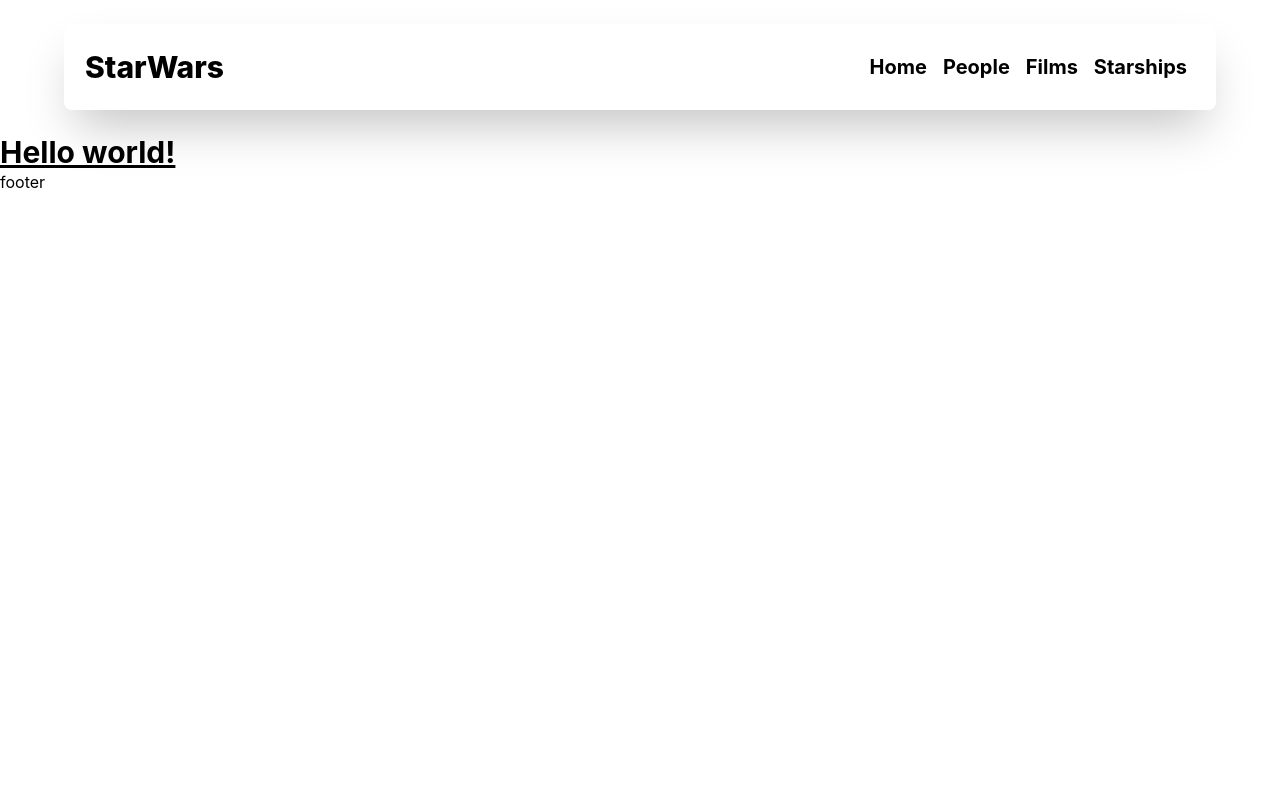
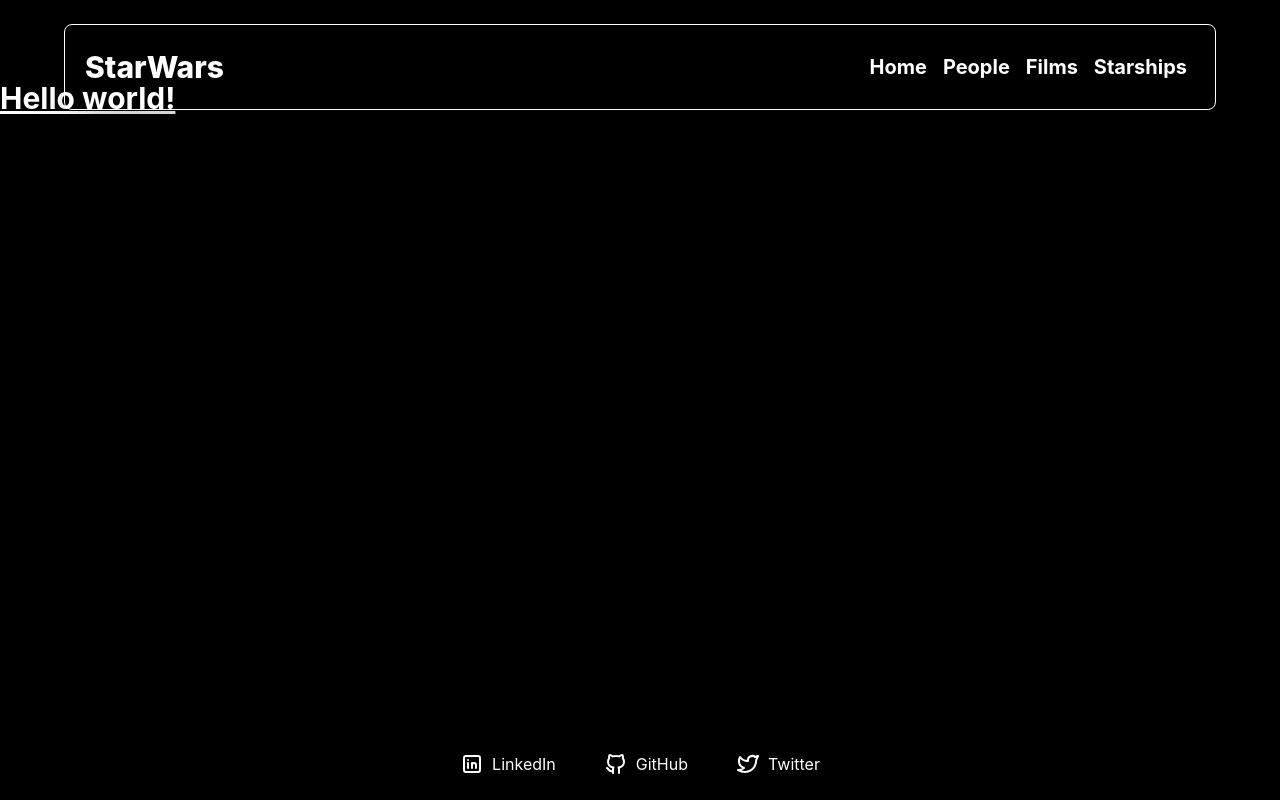
Before and after one commit to jtnovellis/sw-challenge-front, a Next.js app: page / in a window 1280 px wide. Built offline with nearby package versions, Linux system fonts and the light colour scheme.

Commit message:
feat(layout): Add footer and navbar

```diff
--- a/components/Footer.tsx
+++ b/components/Footer.tsx
@@ -1,5 +1,46 @@
 import React from 'react';
+import {
+  IconBrandGithub,
+  IconBrandLinkedin,
+  IconBrandTwitter,
+} from '@tabler/icons';
+
+const links = [
+  {
+    label: 'LinkedIn',
+    link: 'https://www.linkedin.com/in/jairotoronovellis',
+    icon: <IconBrandLinkedin />,
+  },
+  {
+    label: 'GitHub',
+    link: 'https://twitter.com/JairojairtoroN',
+    icon: <IconBrandGithub />,
+  },
+  {
+    label: 'Twitter',
+    link: 'https://github.com/jtnovellis',
+    icon: <IconBrandTwitter />,
+  },
+];
 
 export default function Footer() {
-  return <footer className=''>footer</footer>;
+  return (
+    <footer className='fixed bottom-0 bg-black w-full'>
+      <ul className='flex justify-center items-center px-1'>
+        {links.map((item) => (
+          <li key={item.label} className='flex p-6'>
+            {item.icon}
+            <a
+              href={item.link}
+              target='_blank'
+              rel='noopener noreferrer'
+              className='ml-2'
+            >
+              {item.label}
+            </a>
+          </li>
+        ))}
+      </ul>
+    </footer>
+  );
 }
--- a/components/Layout.tsx
+++ b/components/Layout.tsx
@@ -19,7 +19,7 @@
         <link rel='icon' href='/favicon.ico' />
       </Head>
       <Navbar />
-      <main>{children}</main>
+      <main className='mt-20'>{children}</main>
       <Footer />
     </>
   );
--- a/components/Navbar.tsx
+++ b/components/Navbar.tsx
@@ -34,7 +34,7 @@
   });
 
   return (
-    <header className='p-4 sm:p-6 w-full'>
+    <header className='p-4 fixed top-0 sm:p-6 w-full'>
       <nav className='border border-white rounded-lg p-3 sm:p-5 flex justify-between items-center shadow-2xl lg:max-w-6xl md:mx-auto'>
         <p className='font-extrabold text-3xl'>StarWars</p>
         <div className='md:hidden pt-1'>
--- a/pages/_app.tsx
+++ b/pages/_app.tsx
@@ -1,6 +1,6 @@
-import '../styles/globals.css';
 import type { AppProps } from 'next/app';
 import Layout from '../components/Layout';
+import '../styles/globals.css';
 
 export default function App({ Component, pageProps }: AppProps) {
   return (
--- a/pages/index.tsx
+++ b/pages/index.tsx
@@ -2,8 +2,8 @@
 
 export default function Home() {
   return (
-    <div>
+    <section className=''>
       <h1 className='text-3xl font-bold underline'>Hello world!</h1>
-    </div>
+    </section>
   );
 }
--- a/styles/globals.css
+++ b/styles/globals.css
@@ -8,6 +8,9 @@
   margin: 0;
   font-family: -apple-system, BlinkMacSystemFont, Segoe UI, Roboto, Oxygen,
     Ubuntu, Cantarell, Fira Sans, Droid Sans, Helvetica Neue, sans-serif;
+  color-scheme: dark;
+  color: white;
+  background: black;
 }
 
 a {
@@ -18,13 +21,3 @@
 * {
   box-sizing: border-box;
 }
-
-@media (prefers-color-scheme: dark) {
-  html {
-    color-scheme: dark;
-  }
-  body {
-    color: white;
-    background: black;
-  }
-}
```
